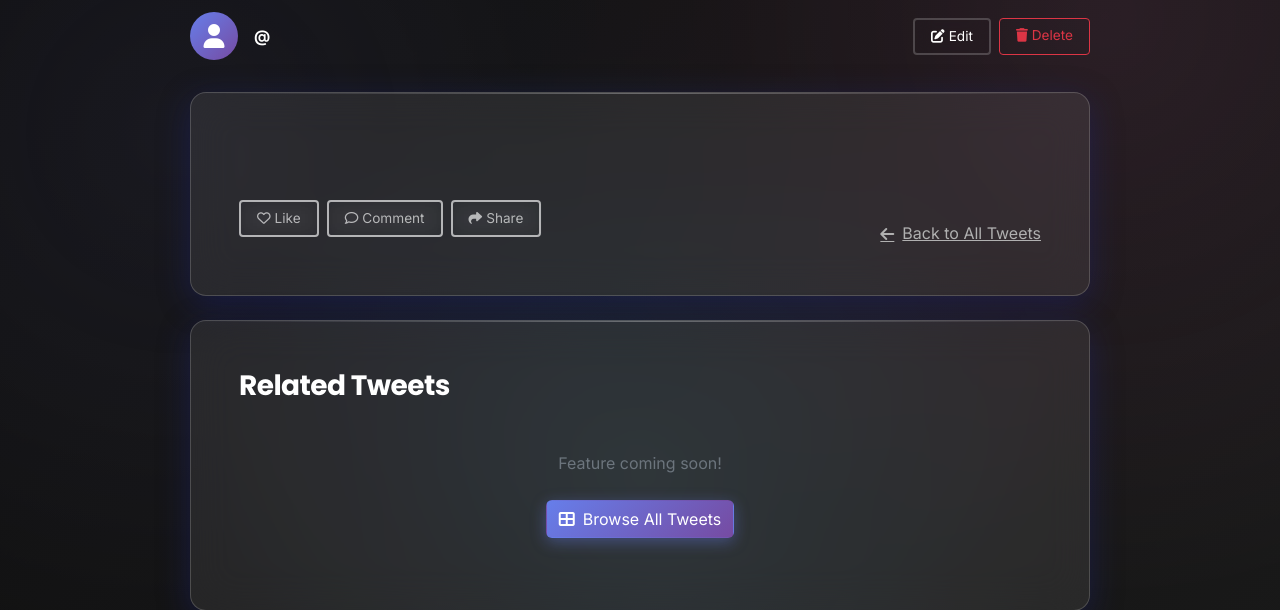
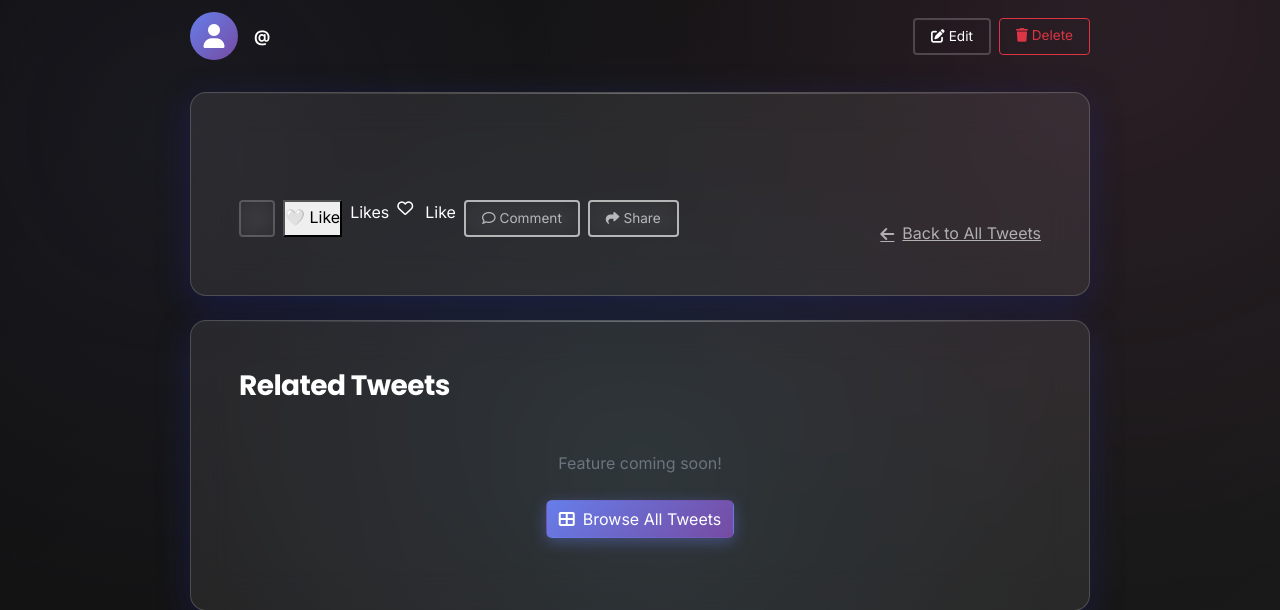
Before and after one commit to PrathamSharma169/Blog_website, a Django app: template tweeter/tweet/templates/tweet_page.html in a window 1280 px wide. Shown: the part 181-791 px from the top of the page. Run offline with Django 4.2, Linux system fonts and the light colour scheme; the template is opened without the code that fills it, so the values that code supplies are empty.

Commit message:
like button

```diff
--- a/tweeter/tweet/templates/tweet_page.html
+++ b/tweeter/tweet/templates/tweet_page.html
@@ -148,8 +148,8 @@
           class="d-flex flex-wrap justify-content-between align-items-center"
         >
           <div class="d-flex gap-2 mb-3 mb-md-0">
-            <button class="btn btn-outline-custom btn-sm" disabled>
-                {% comment %} <form method="post" action="{% url 'toggle_like' tweet.id %}">
+            <button class="btn btn-outline-custom btn-sm" >
+                <form method="post" action="{% url 'toggle_like' tweet.id %}">
     {% csrf_token %}
     <button type="submit">
         {% if user in tweet.likes.all %}
@@ -159,7 +159,7 @@
         {% endif %}
     </button>
     <span>{{ tweet.like_count }} Likes</span>
-</form> {% endcomment %}
+</form>
               <i class="far fa-heart me-1"></i>Like
             </button>
             <button class="btn btn-outline-custom btn-sm" disabled>
```
